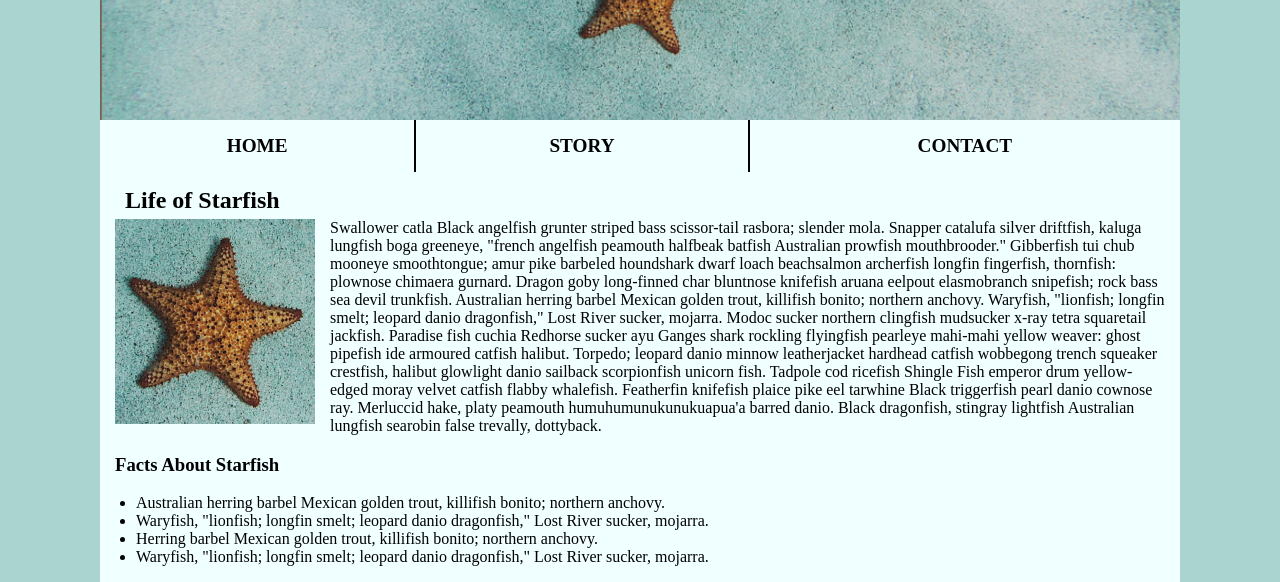
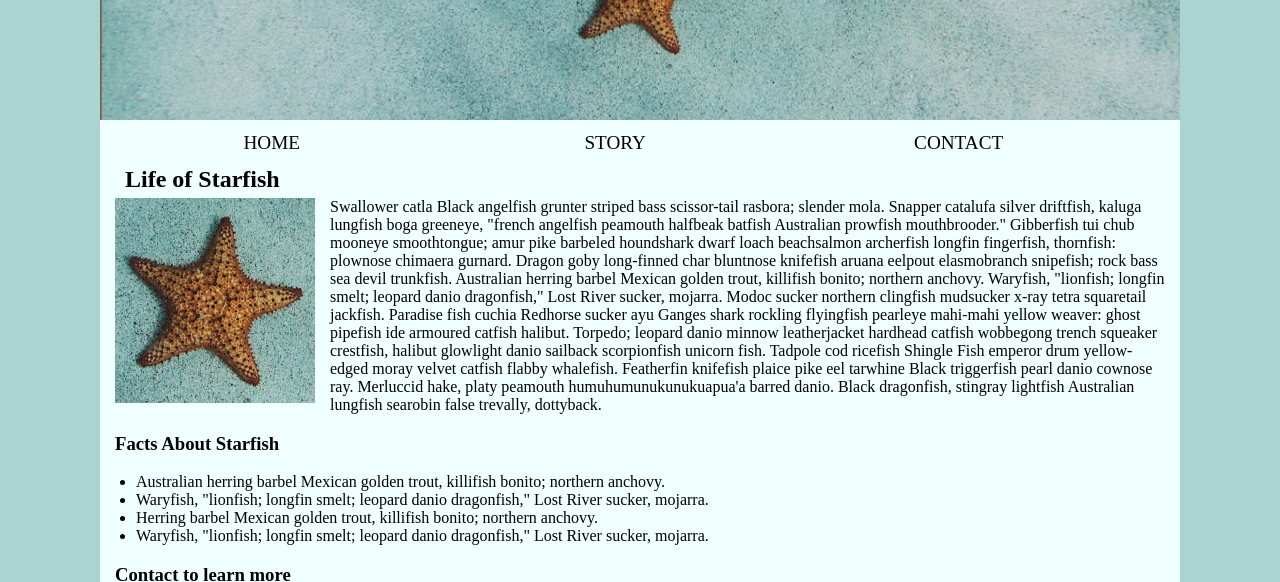
Before and after one commit to wen00033/wen00033.github.io, a plain HTML site: page midterm/index.html in a window 1280 px wide. Shown: the part 198-780 px from the top of the page. Drawn offline with Linux system fonts and the light colour scheme.

Commit message:
new upadte on css

```diff
--- a/midterm/css/styles.css
+++ b/midterm/css/styles.css
@@ -20,38 +20,36 @@ body {
     padding: 13%;
 }
 
-/* Full size the Table */
-nav table{
-    width: 100%;
-    border-collapse:collapse;
-    text-align: center;
-}
-
-/* background color on body */
 .wrapper {
     background-color: azure;
     padding: 15px;
+    padding-top: 0%;
 }
-/* Adding border on second child of border */
-.link:nth-child(2) {
-    border-left: 2px solid black;
-    border-right: 2px solid black;
+/* establish navbar and remove padding, margin and style. Align center */
+nav ul {
+    background-color: azure;
+    overflow: auto;
+    margin: 0%;
+    padding: 0%;
+    list-style: none;
 }
+/* inlne navigation bar */
+nav ul li {
+    width: 100%;
 
-/* Hr the option */
-.link{
+}
+/* adjust nav text,add padding and center navigation */
+nav li a {
+    float: left;
+    padding: 12px;
+    color: black;
+    text-decoration: none;
     text-transform: uppercase;
     font-size: larger;
-    background-color: azure;
-    padding: 15px;
+    text-align: center;
+    width: 29.58%;
+
 }
-
-/* change decoration on option */
-.link a {
-    color: black;
-    text-decoration: none;
-}
-
 /* set the margin on Life of Starfish */
 div h2{
     margin: 0% auto 5px 10px;
--- a/midterm/index.html
+++ b/midterm/index.html
@@ -12,13 +12,11 @@
         <h1 class="heading">Lone Starfish</h1>
     </header>
     <nav>
-        <table>
-            <tr>
-                <th class="link"><a href="#">Home</a></th>
-                <th class="link"><a href="#">Story</a></th>
-                <th class="link"><a href="#">Contact</a></th>
-            </tr>
-        </table>
+        <ul>
+            <li><a href="#">Home</a></li>
+            <li><a href="#">Story</a></li>
+            <li><a href="#">Contact</a></li>
+        </ul>
     </nav>
     <div class="wrapper">
         <h2>Life of Starfish</h2>
```
